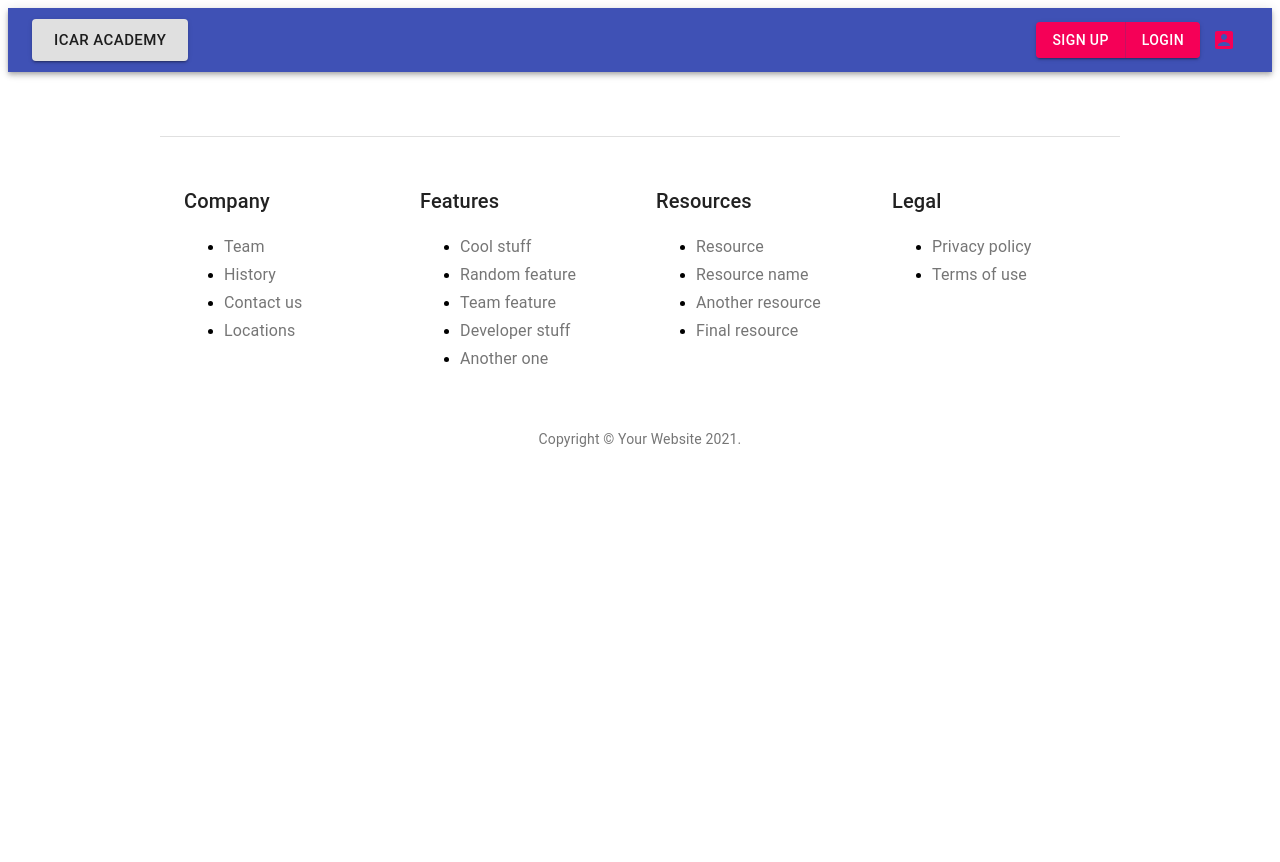
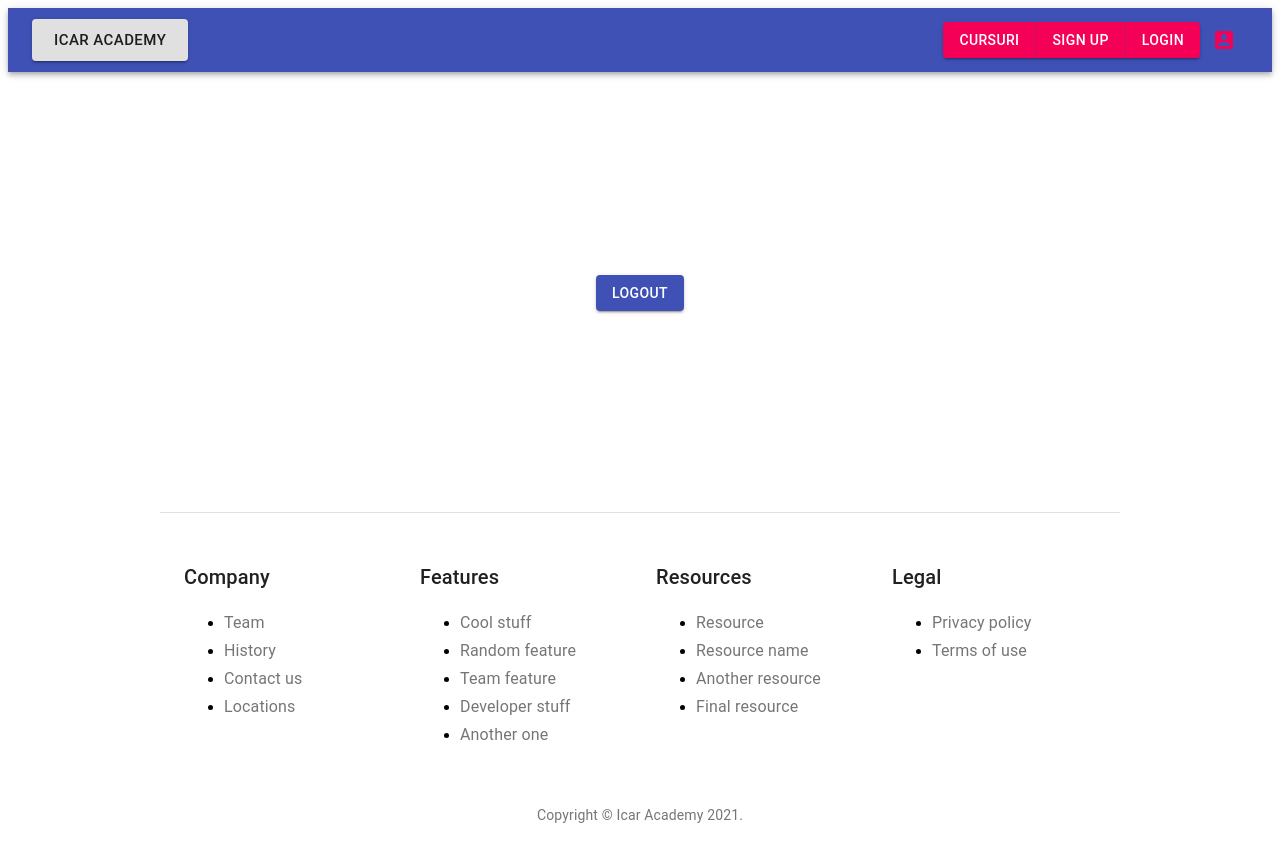
Before and after one commit to vladcGit/site-web, a React app in the folder frontend/: page /myaccount in a window 1280 px wide. Shown: the top 862 px of the page. Before the commit the page ends 800 px from the top, so only its background shows below. Built offline with nearby package versions, Linux system fonts and the light colour scheme; no server answers; sample sign-in values are in the browser's storage; the HTML template or start-up script is replaced by a standard one.

Commit message:
Cosmetizat frontend

```diff
--- a/frontend/src/components/HomePage.js
+++ b/frontend/src/components/HomePage.js
@@ -15,8 +15,6 @@ import {
   Redirect,
 } from "react-router-dom";
 
-
-
 export default class HomePage extends Component {
   constructor(props) {
     super(props);
@@ -30,19 +28,31 @@ export default class HomePage extends Component {
 
           <Switch>
             <Route exact path="/">
-              <HomePageText/>
+              <HomePageText />
             </Route>
             <Route exact path="/signup">
-            {localStorage.getItem('token') != null? <Redirect to="/myaccount" /> : <SignUp />}
+              {localStorage.getItem("token") !== null ? (
+                <Redirect to="/myaccount" />
+              ) : (
+                <SignUp />
+              )}
             </Route>
             <Route exact path="/signin">
-            {localStorage.getItem('token') != null? <Redirect to="/myaccount" /> : <SignIn />}
+              {localStorage.getItem("token") !== null ? (
+                <Redirect to="/myaccount" />
+              ) : (
+                <SignIn />
+              )}
             </Route>
             <Route exact path="/pricing">
               <Pricing />
             </Route>
-            <Route exact path ="/myaccount">
-              {localStorage.getItem('token') == null? <Redirect to="/signin" /> : <Dashboard />}
+            <Route exact path="/myaccount">
+              {localStorage.getItem("token") === null ? (
+                <Redirect to="/signin" />
+              ) : (
+                <Dashboard />
+              )}
             </Route>
           </Switch>
           <Footer />
--- a/frontend/src/components/Items/Dashboard.js
+++ b/frontend/src/components/Items/Dashboard.js
@@ -1,43 +1,49 @@
-import React, { useState, useEffect, Fragment } from 'react';
-import Button from "@material-ui/core/Button";
+import React, { useState, useEffect, Fragment } from "react";
+import { Button, Grid, Typography } from "@material-ui/core/";
+import { withStyles } from "@material-ui/core/styles";
 
-function handleButtonClick()
-{
-    const requestOptions={
-        method:"POST",
-        headers:{
-                "Content-Type":"application/json",
-                Authorization: `Token ${localStorage.getItem('token')}`,
+
+const WhiteTextTypography = withStyles({
+  root: {
+    color: "#FFFFFF",
+  },
+})(Typography);
+
+
+function handleButtonClick() {
+  const requestOptions = {
+    method: "POST",
+    headers: {
+      "Content-Type": "application/json",
+      Authorization: `Token ${localStorage.getItem("token")}`,
     },
   };
 
-    fetch("/api/auth/logout/",requestOptions)
-    .then((response)=>response.json())
-    .then((data)=>
-    {
+  fetch("/api/auth/logout/", requestOptions)
+    .then((response) => response.json())
+    .then((data) => {
       localStorage.clear();
-        window.location.replace('');
+      window.location.replace("");
     });
-
 }
 
 const Dashboard = () => {
-  const [userEmail, setUserEmail] = useState('');
+  const [userEmail, setUserEmail] = useState("");
   const [loading, setLoading] = useState(true);
 
   useEffect(() => {
-    if (localStorage.getItem('token') === null) {
-      window.location.replace('');
+    if (localStorage.getItem("token") === null) {
+      window.location.replace("");
     } else {
-      fetch('http://127.0.0.1:8000/api/auth/user/', {
-        method: 'GET',
+      fetch("/api/auth/user/", {
+        method: "GET",
         headers: {
-          'Content-Type': 'application/json',
-          Authorization: `Token ${localStorage.getItem('token')}`
-        }
+          "Content-Type": "application/json",
+          Authorization: `Token ${localStorage.getItem("token")}`,
+        },
       })
-        .then(res => res.json())
-        .then(data => {
+        .then((res) => res.json())
+        .then((data) => {
           setUserEmail(data.email);
           setLoading(false);
         });
@@ -45,23 +51,29 @@ const Dashboard = () => {
   }, []);
 
   return (
-    <div>
-      {loading === false && (
-        <Fragment>
-          <h1>Dashboard</h1>
-          <h2>Hello {userEmail}!</h2>
+    <Grid
+      container
+      spacing={3}
+      direction="column"
+      alignItems="center"
+      justify="center"
+      style={{ minHeight: "50vh" }}
+    >
+      <Grid item xs={12} align="center">
+        <WhiteTextTypography variant="h4" component="h4">
+          Salut, {userEmail}!
+        </WhiteTextTypography>
+      </Grid>
+      <Grid item xs={12} align="center">
         <Button
-          fullWidth
           variant="contained"
           color="primary"
-          onClick={()=>
-            handleButtonClick()
-          }>
+          onClick={() => handleButtonClick()}
+        >
           Logout
         </Button>
-        </Fragment>
-      )}
-    </div>
+      </Grid>
+    </Grid>
   );
 };
 
--- a/frontend/src/components/Items/Footer.js
+++ b/frontend/src/components/Items/Footer.js
@@ -61,7 +61,7 @@ function Copyright() {
     <Typography variant="body2" color="textSecondary" align="center">
       {"Copyright © "}
       <Link color="inherit" href="/">
-        Your Website
+        Icar Academy
       </Link>{" "}
       {new Date().getFullYear()}
       {"."}
--- a/frontend/src/components/Items/HomePageText.js
+++ b/frontend/src/components/Items/HomePageText.js
@@ -5,8 +5,8 @@ import { withRouter } from "react-router-dom";
 
 const WhiteTextTypography = withStyles({
   root: {
-    color: "#FFFFFF"
-  }
+    color: "#FFFFFF",
+  },
 })(Typography);
 
 const HomePageText = (props) => {
@@ -16,7 +16,15 @@ const HomePageText = (props) => {
     history.push(pageURL);
   };
   return (
-    <Grid container justify="center">
+    <Grid
+      container
+      spacing={0}
+      direction="column"
+      alignItems="center"
+      justify="center"
+      style={{ minHeight: "50vh" }}
+    >
+      <Grid item xs={12} align="center">
         <Box bgcolor="text.secondary" align="center">
           <Container maxWidth="sm">
             <WhiteTextTypography
@@ -46,6 +54,7 @@ const HomePageText = (props) => {
             >
               Cu noi invatatul nu este un chin.
             </WhiteTextTypography>
+          </Container>
           <Button
             variant="contained"
             size="large"
@@ -54,10 +63,10 @@ const HomePageText = (props) => {
           >
             Oferta noastra
           </Button>
-        </Container>
         </Box>
       </Grid>
+    </Grid>
   );
-}
+};
 
 export default withRouter(HomePageText);
--- a/frontend/src/components/Items/MenuAppBar.js
+++ b/frontend/src/components/Items/MenuAppBar.js
@@ -14,16 +14,16 @@ import { withRouter } from "react-router-dom";
 
 const useStyles = makeStyles((theme) => ({
   root: {
-    flexGrow: 1
+    flexGrow: 1,
   },
   MenuButton: {},
   HomeButton: {
     marginLeft: "auto",
-    flex: 1
+    flex: 1,
   },
   title: {
-    flexGrow: 1
-  }
+    flexGrow: 1,
+  },
 }));
 
 const MenuAppBar = (props) => {
@@ -49,10 +49,9 @@ const MenuAppBar = (props) => {
           </div>
 
           <ButtonGroup variant="contained" color="secondary">
-            <Button onClick={() => handleButtonClick("/signup")}>
-              Sign up
-            </Button>
-            <Button onClick={() => handleButtonClick("/signin")}>Login</Button>
+            <Button onClick={() => handleButtonClick("/courses")}> Cursuri </Button>
+            <Button onClick={() => handleButtonClick("/signup")}> Sign up </Button>
+            <Button onClick={() => handleButtonClick("/signin")}> Login </Button>
           </ButtonGroup>
 
           <IconButton
--- a/frontend/src/components/Items/Signin.js
+++ b/frontend/src/components/Items/Signin.js
@@ -31,51 +31,44 @@ const useStyles = makeStyles((theme) => ({
     marginTop: theme.spacing(8),
     display: "flex",
     flexDirection: "column",
-    alignItems: "center"
+    alignItems: "center",
   },
   avatar: {
     margin: theme.spacing(1),
-    backgroundColor: theme.palette.secondary.main
+    backgroundColor: theme.palette.secondary.main,
   },
   form: {
     width: "100%", // Fix IE 11 issue.
-    marginTop: theme.spacing(1)
+    marginTop: theme.spacing(1),
   },
   submit: {
-    margin: theme.spacing(3, 0, 2)
-  }
+    margin: theme.spacing(3, 0, 2),
+  },
 }));
 
-function handleButtonClick(_email,_password)
-{
+function handleButtonClick(_email, _password) {
+  const requestOptions = {
+    method: "POST",
+    headers: {
+      "Content-Type": "application/json",
+    },
+    body: JSON.stringify({
+      email: _email,
+      password: _password,
+    }),
+  };
 
-    const requestOptions={
-        method:"POST",
-        headers:{
-                "Content-Type":"application/json"
-                },
-        body:JSON.stringify({
-        email:_email,
-        password:_password,
-        },
-        )
-    };
-
-    fetch("/api/auth/login/",requestOptions)
-    .then((response)=>response.json())
-    .then((data)=>{
-      if(data.key)
-      {
+  fetch("/api/auth/login/", requestOptions)
+    .then((response) => response.json())
+    .then((data) => {
+      if (data.key) {
         localStorage.clear();
-        localStorage.setItem('token',data.key);
-        window.location.replace('');
-      }
-      else
-      {
+        localStorage.setItem("token", data.key);
+        window.location.replace("");
+      } else {
         localStorage.clear();
       }
     });
-
 }
 
 export default function SignIn() {
@@ -119,15 +112,15 @@ export default function SignIn() {
             label="Remember me"
           />
           <Button
-
             fullWidth
             variant="contained"
             color="primary"
             className={classes.submit}
-            onClick={()=>
-              handleButtonClick
-                  (document.getElementById("email").value,
-                  document.getElementById("password").value)
+            onClick={() =>
+              handleButtonClick(
+                document.getElementById("email").value,
+                document.getElementById("password").value
+              )
             }
           >
             Sign In
--- a/frontend/src/components/Items/Signup.js
+++ b/frontend/src/components/Items/Signup.js
@@ -1,4 +1,4 @@
-import React, {useState, useEffect} from "react";
+import React, { useState, useEffect } from "react";
 import Avatar from "@material-ui/core/Avatar";
 import Button from "@material-ui/core/Button";
 import CssBaseline from "@material-ui/core/CssBaseline";
@@ -12,9 +12,6 @@ import LockOutlinedIcon from "@material-ui/icons/LockOutlined";
 import Typography from "@material-ui/core/Typography";
 import { makeStyles } from "@material-ui/core/styles";
 import Container from "@material-ui/core/Container";
-
-
-
 
 function Copyright() {
   return (
@@ -34,60 +31,50 @@ const useStyles = makeStyles((theme) => ({
     marginTop: theme.spacing(8),
     display: "flex",
     flexDirection: "column",
-    alignItems: "center"
+    alignItems: "center",
   },
   avatar: {
     margin: theme.spacing(1),
-    backgroundColor: theme.palette.secondary.main
+    backgroundColor: theme.palette.secondary.main,
   },
   form: {
     width: "100%", // Fix IE 11 issue.
-    marginTop: theme.spacing(3)
+    marginTop: theme.spacing(3),
   },
   submit: {
-    margin: theme.spacing(3, 0, 2)
-  }
+    margin: theme.spacing(3, 0, 2),
+  },
 }));
 
+function handleButtonClick(_email, _password, _first_name, _last_name) {
+  const requestOptions = {
+    method: "POST",
+    headers: {
+      "Content-Type": "application/json",
+    },
+    body: JSON.stringify({
+      email: _email,
+      password1: _password,
+      password2: _password,
+      first_name: _first_name,
+      last_name: _last_name,
+    }),
+  };
 
-function handleButtonClick(_email,_password,_first_name,_last_name)
-{
-
-    const requestOptions={
-        method:"POST",
-        headers:{
-                "Content-Type":"application/json"
-                },
-        body:JSON.stringify({
-        email:_email,
-        password1:_password,
-        password2:_password,
-        first_name:_first_name,
-        last_name:_last_name,
-        },
-        )
-    };
-
-    fetch("/api/auth/register/",requestOptions)
-    .then((response)=>response.json())
-    .then((data)=>{
-      if(data.key)
-      {
+  fetch("/api/auth/register/", requestOptions)
+    .then((response) => response.json())
+    .then((data) => {
+      if (data.key) {
         localStorage.clear();
-        localStorage.setItem('token',data.key);
-        window.location.replace('');
-      }
-      else
-      {
+        localStorage.setItem("token", data.key);
+        window.location.replace("");
+      } else {
         localStorage.clear();
       }
     });
-
 }
 
 export default function SignUp() {
-
-
   const classes = useStyles();
 
   return (
@@ -123,7 +110,6 @@ export default function SignUp() {
                 label="Last Name"
                 name="lastName"
                 autoComplete="lname"
-
               />
             </Grid>
             <Grid item xs={12}>
@@ -135,7 +121,6 @@ export default function SignUp() {
                 label="Email Address"
                 name="email"
                 autoComplete="email"
-
               />
             </Grid>
             <Grid item xs={12}>
@@ -148,7 +133,6 @@ export default function SignUp() {
                 type="password"
                 id="password"
                 autoComplete="current-password"
-
               />
             </Grid>
             <Grid item xs={12}>
@@ -159,17 +143,17 @@ export default function SignUp() {
             </Grid>
           </Grid>
           <Button
-
             fullWidth
             variant="contained"
             color="primary"
             className={classes.submit}
-            onClick={()=>
-            handleButtonClick
-                (document.getElementById("email").value,
+            onClick={() =>
+              handleButtonClick(
+                document.getElementById("email").value,
                 document.getElementById("password").value,
                 document.getElementById("firstName").value,
-                document.getElementById("lastName").value)
+                document.getElementById("lastName").value
+              )
             }
           >
             Sign Up
```
Lines whose indentation alone changed are shown as unchanged.
